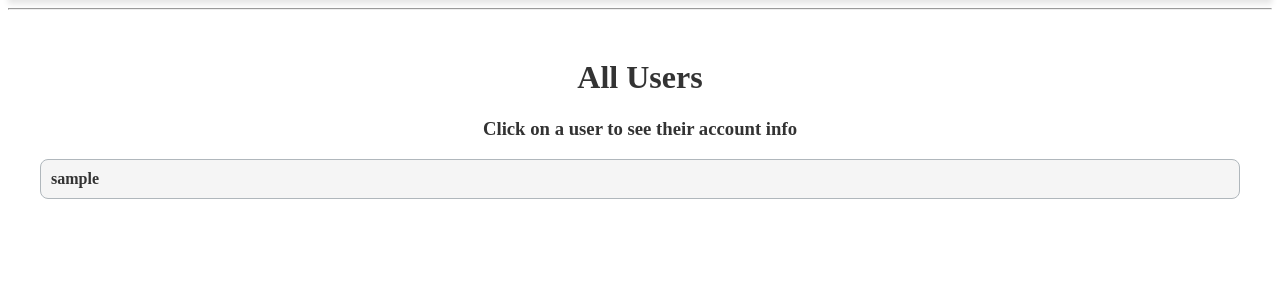
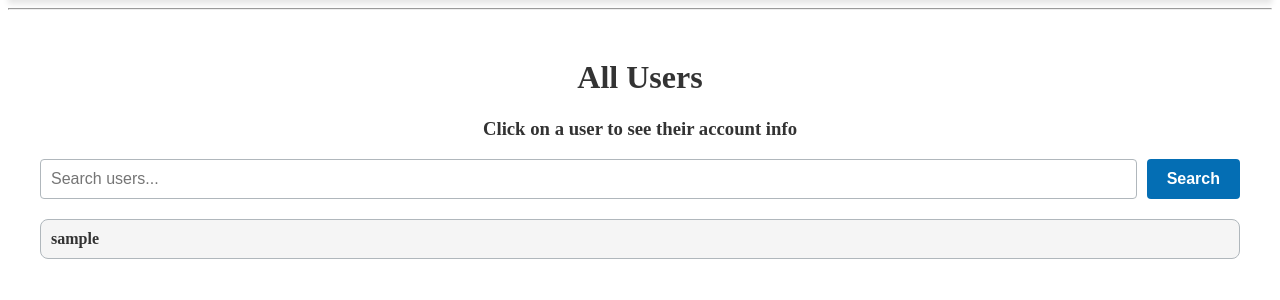
Before and after one commit to cateburglar/immaculateGrid, a Flask app: template app/templates/users.html in a window 1280 px wide. Shown: the part 66-366 px from the top of the page. Run offline with Flask 3, Linux system fonts and the light colour scheme; the template is opened without the code that fills it: values that come from a table or form of the project are taken from there, others are empty; the visitor is signed in with stand-in values (Sample User, id 1).

Commit message:
Adding a search bar to users page

```diff
--- a/app/static/css/admin.css
+++ b/app/static/css/admin.css
@@ -5,6 +5,37 @@
 
 .users-subtitle {
     text-align: center;
+}
+
+/* Search form styles */
+.search-form {
+    margin-bottom: 20px;
+    display: flex;
+    justify-content: center;
+}
+
+.search-input {
+    padding: 10px;
+    font-size: 16px;
+    border: 1px solid var(--french-gray);
+    border-radius: 4px;
+    margin-right: 10px;
+    flex: 1;
+}
+
+.search-button {
+    padding: 10px 20px;
+    font-size: 16px;
+    font-weight: bold;
+    color: white;
+    background-color: var(--azul);
+    border: none;
+    border-radius: 4px;
+    cursor: pointer;
+}
+
+.search-button:hover {
+    background-color: darken(var(--azul), 10%);
 }
 
 .user-list {
--- a/app/templates/users.html
+++ b/app/templates/users.html
@@ -3,11 +3,17 @@
 {% block content %}
 <h1 class="users-title">All Users</h1>
 <h3 class="users-subtitle">Click on a user to see their account info</h2>
+
+<form method="GET" action="{{ url_for('admin_routes.users') }}" class="search-form">
+    <input type="text" name="search" placeholder="Search users..." value="{{ search_query }}" class="search-input" autocomplete="off">
+    <button type="submit" class="search-button">Search</button>
+</form>
+
 <ul class="user-list">
-    {% for user in users %}
-        <li class="user-list-item">
-            <a class="user-link" href="{{ url_for('admin_routes.user_detail', user_id=user.id) }}">{{ user.username }}</a>
-        </li>
-    {% endfor %}
+{% for user in users %}
+    <li class="user-list-item">
+        <a class="user-link" href="{{ url_for('admin_routes.user_detail', user_id=user.id) }}">{{ user.username }}</a>
+    </li>
+{% endfor %}
 </ul>
 {% endblock %}
```
Also changed, not shown: app/routes/admin_routes.py (+6 -2 lines).
